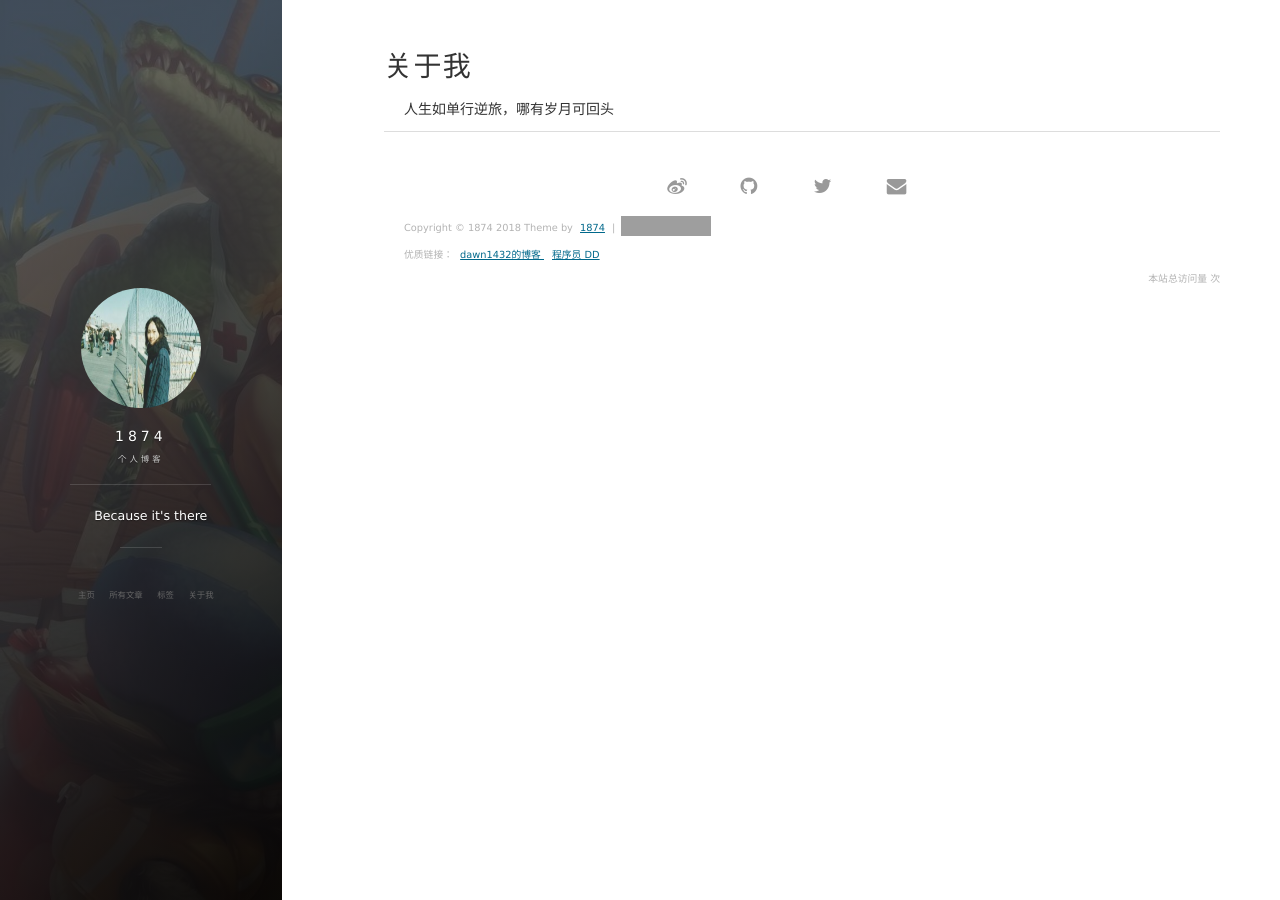
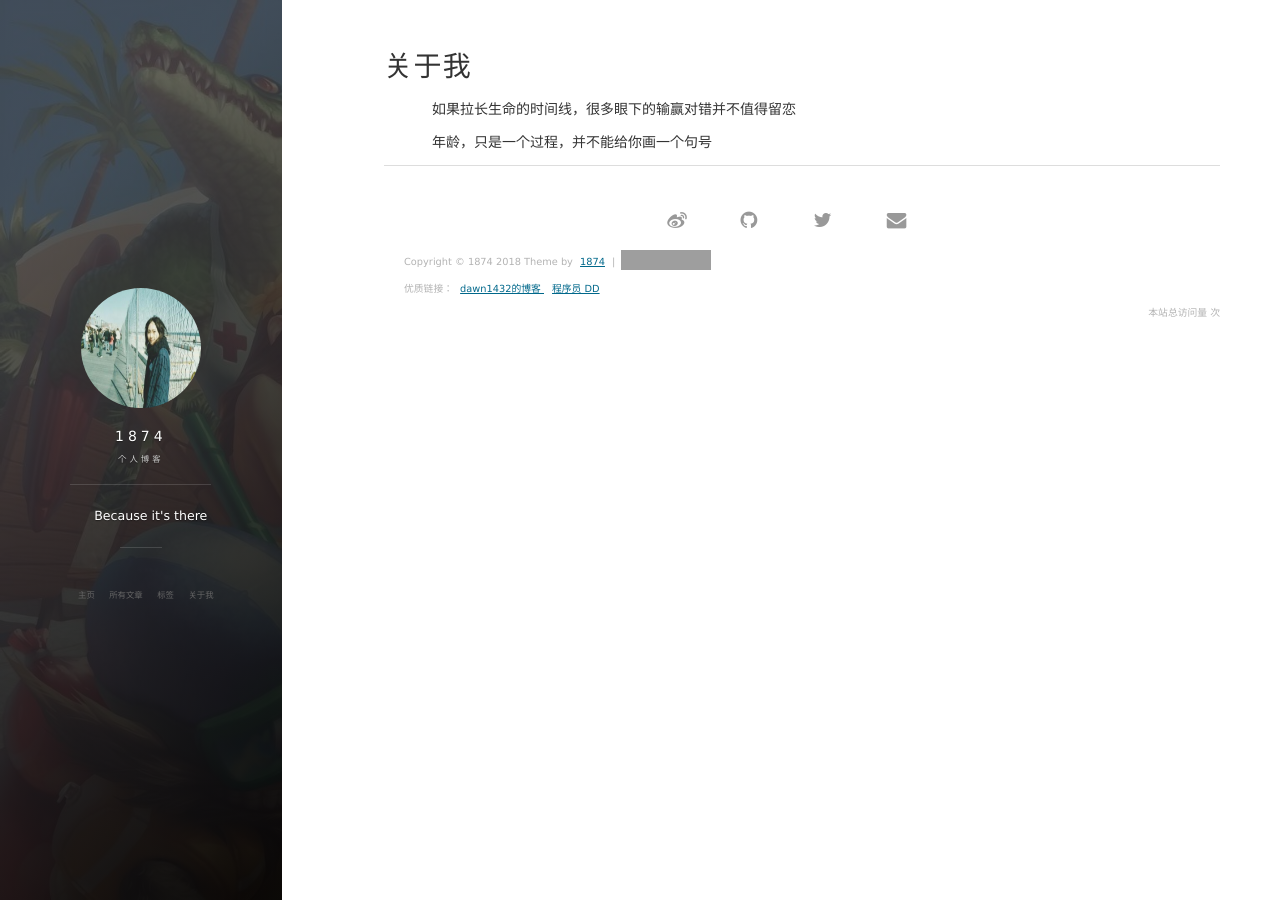
Before and after one commit to liangweilu/liangweilu.github.io, a Jekyll site: the page built from about.md, in a window 1280 px wide. Built offline with Jekyll 4.4.1, drawn with Linux system fonts in a browser that asks for light colours; nearby versions of some CDN libraries; comment, search, counter and statistics services are not loaded; grey boxes are pictures that could not be loaded.

Commit message:
update about me

```diff
--- a/about.md
+++ b/about.md
@@ -3,4 +3,6 @@ layout: page
 title: 关于我
 ---
 
-人生如单行逆旅，哪有岁月可回头
+&emsp;&emsp;如果拉长生命的时间线，很多眼下的输赢对错并不值得留恋
+
+&emsp;&emsp;年龄，只是一个过程，并不能给你画一个句号
```
